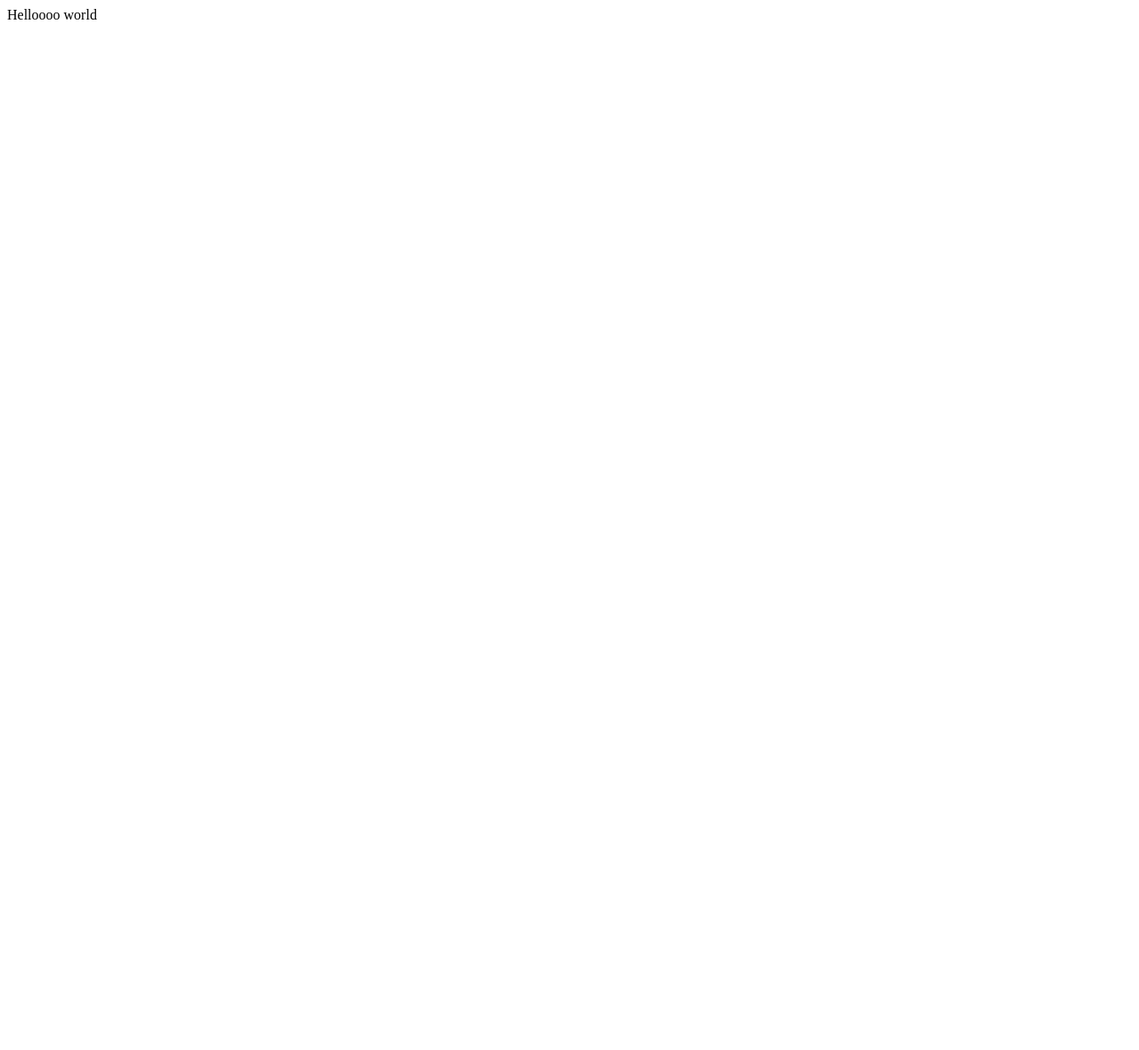
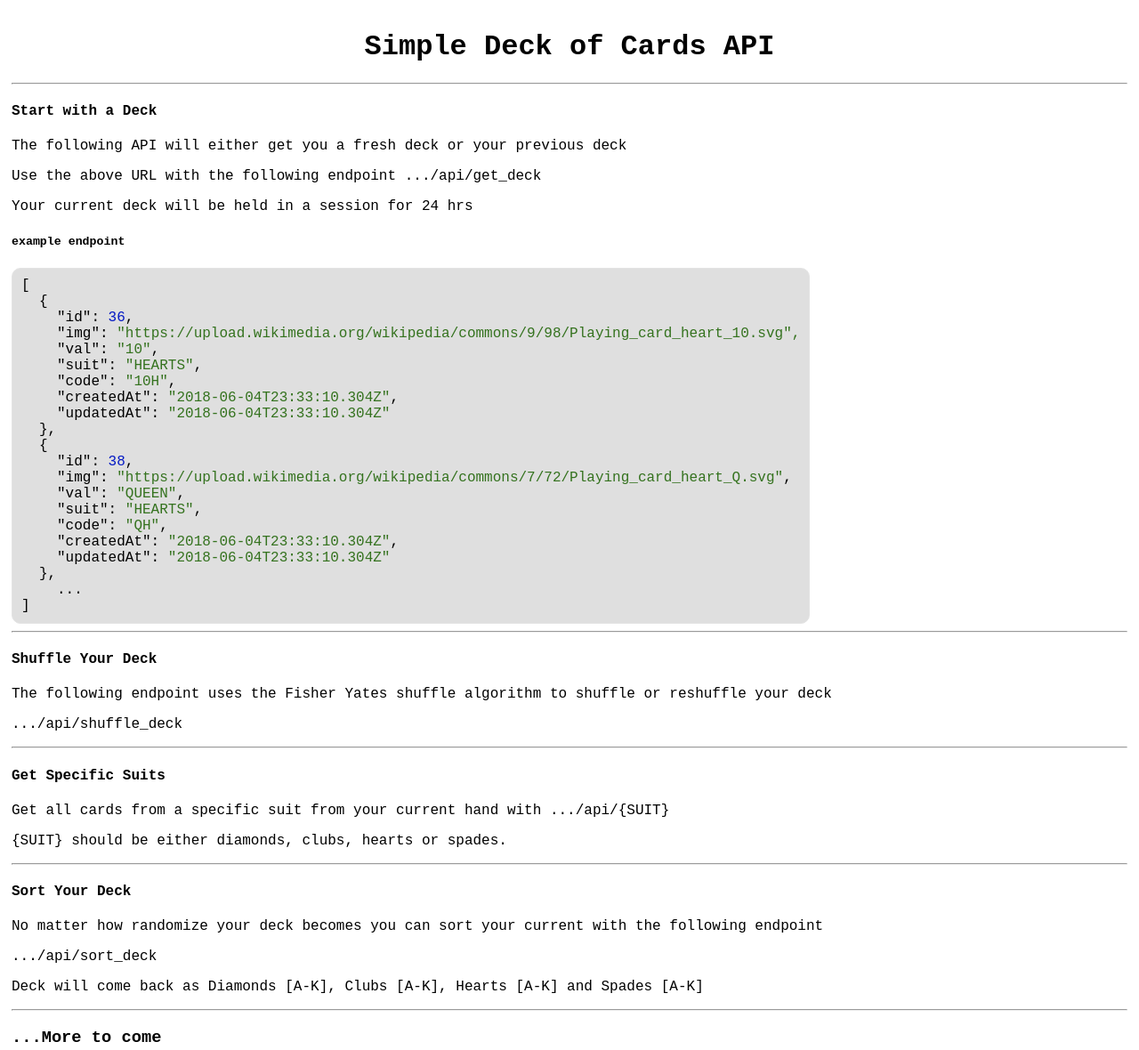
Before and after one commit to lchewy/deck-of-cards-api, a website: page client/index.html in a window 1280 px wide. Shown: the whole page at 89% size. Before the commit the page ends 800 px from the top, so only its background shows below. Drawn offline with Linux system fonts and the light colour scheme.

Commit message:
API detail page

```diff
--- a/api.js
+++ b/api.js
@@ -4,9 +4,6 @@ const sequelize = models.sequelize;
 const utils = require("./utils/utils");
 
 module.exports = app => {
-  // app.get("/", (req,res)=>{
-  //   res.send("welcome!")
-  // })
 
   app.get("/api/get_deck", async (req, res) => {
     const new_deck = await Cards.findAll({ order: sequelize.random() });
--- a/client/index.html
+++ b/client/index.html
@@ -1,13 +1,62 @@
 <!DOCTYPE html>
 <html lang="en">
-  <head>
+
+<head>
     <meta charset="utf-8">
     <meta name="viewport" content="width=device-width, initial-scale=1, shrink-to-fit=no">
-    <meta name="theme-color" content="#000000">
 
-    <title>React App</title>
-  </head>
-  <body>
-   <div>Helloooo world</div>
-  </body>
+    <link rel="stylesheet" type="text/css" href="main.css" />
+
+    <title>Deck of Cards API</title>
+</head>
+
+<body>
+    <h1 align="center">Simple Deck of Cards API</h1>
+    <hr>
+    <h4>Start with a Deck</h4>
+    <p>The following API will either get you a fresh deck or your previous deck
+        <p>Use the above URL with the following endpoint .../api/get_deck</p>
+    </p>
+    <p>Your current deck will be held in a session for 24 hrs</p>
+    <h5>example endpoint</h5>
+    <div class="ex_container">
+        <div class="ex_item">[</div>
+        <div class="ex_item curly_bracket">{</div>
+        <div class="ex_item data">"id": <span class="number">36</span>,</div>
+        <div class="ex_item data">"img": <span class="value">"https://upload.wikimedia.org/wikipedia/commons/9/98/Playing_card_heart_10.svg",</span></div>
+        <div class="ex_item data">"val": <span class="value">"10"</span>,</div>
+        <div class="ex_item data">"suit": <span class="value">"HEARTS"</span>,</div>
+        <div class="ex_item data">"code": <span class="value">"10H"</span>,</div>
+        <div class="ex_item data">"createdAt": <span class="value">"2018-06-04T23:33:10.304Z"</span>,</div>
+        <div class="ex_item data">"updatedAt": <span class="value">"2018-06-04T23:33:10.304Z"</span></div>
+        <div class="ex_item curly_bracket">},</div>
+        <div class="ex_item curly_bracket">{</div>
+        <div class="ex_item data">"id": <span class="number">38</span>,</div>
+        <div class="ex_item data">"img": <span class="value">"https://upload.wikimedia.org/wikipedia/commons/7/72/Playing_card_heart_Q.svg"</span>,</div>
+        <div class="ex_item data">"val": <span class="value">"QUEEN"</span>,</div>
+        <div class="ex_item data">"suit": <span class="value">"HEARTS"</span>,</div>
+        <div class="ex_item data">"code": <span class="value">"QH"</span>,</div>
+        <div class="ex_item data">"createdAt": <span class="value">"2018-06-04T23:33:10.304Z"</span>,</div>
+        <div class="ex_item data">"updatedAt": <span class="value">"2018-06-04T23:33:10.304Z"</span></div>
+        <div class="ex_item curly_bracket">},</div>
+        <div class="ex_item data">...</div>
+        <div class="ex_item">]</div>
+    </div>
+    <hr>
+    <h4>Shuffle Your Deck</h4>
+    <p>The following endpoint uses the Fisher Yates shuffle algorithm to shuffle or reshuffle your deck</p>
+    <p>.../api/shuffle_deck</p>
+    <hr>
+    <h4>Get Specific Suits</h4>
+    <p>Get all cards from a specific suit from your current hand with .../api/{SUIT}</p>
+    <p>{SUIT} should be either diamonds, clubs, hearts or spades.</p>
+    <hr>
+    <h4>Sort Your Deck</h4>
+    <p>No matter how randomize your deck becomes you can sort your current with the following endpoint</p>
+    <p>.../api/sort_deck</p>
+    <p>Deck will come back as Diamonds [A-K], Clubs [A-K], Hearts [A-K] and Spades [A-K]</p>
+    <hr>
+    <h3>...More to come</h3>
+</body>
+
 </html>
--- /dev/null
+++ b/client/main.css
@@ -0,0 +1,27 @@
+body{
+    font-family: 'Courier New', Courier, monospace;
+    padding: 5px;
+}
+
+.ex_container{
+    border: 1px solid #e3e3e3;
+    border-radius: 10px;
+    background-color: #dfdfdf;
+    padding: 10px;
+    display: inline-block;
+}
+
+.curly_bracket{
+    padding-left: 20px;
+}
+.data{
+    padding-left: 40px;
+}
+
+.number{
+    color: #0419C4;
+}
+
+.value{
+    color: #34721E;
+}
--- a/index.js
+++ b/index.js
@@ -33,6 +33,8 @@ myStore.sync();
 
 require("./api")(app);
 
+app.use(express.static("client"));
+
 const path = require("path");
 app.get("*", (req, res) => {
   res.sendFile(path.resolve(__dirname, "client", "index.html"));
```
